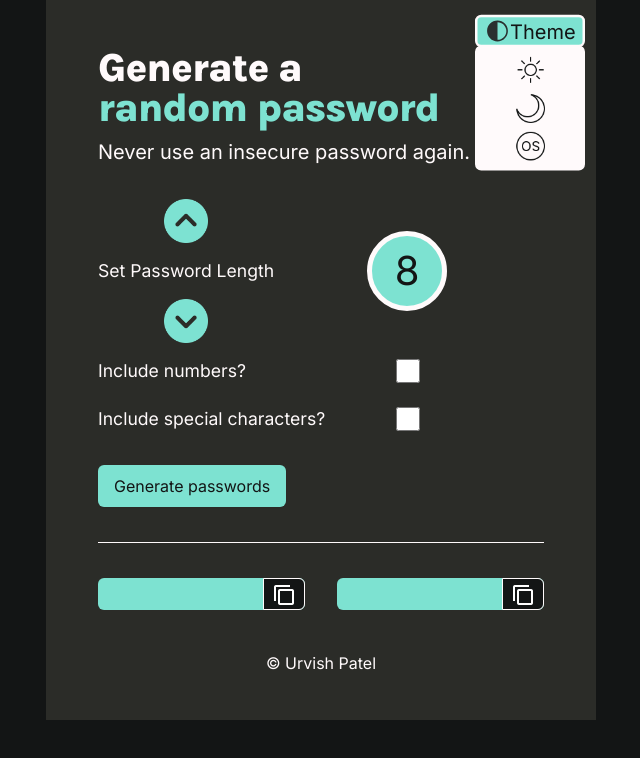
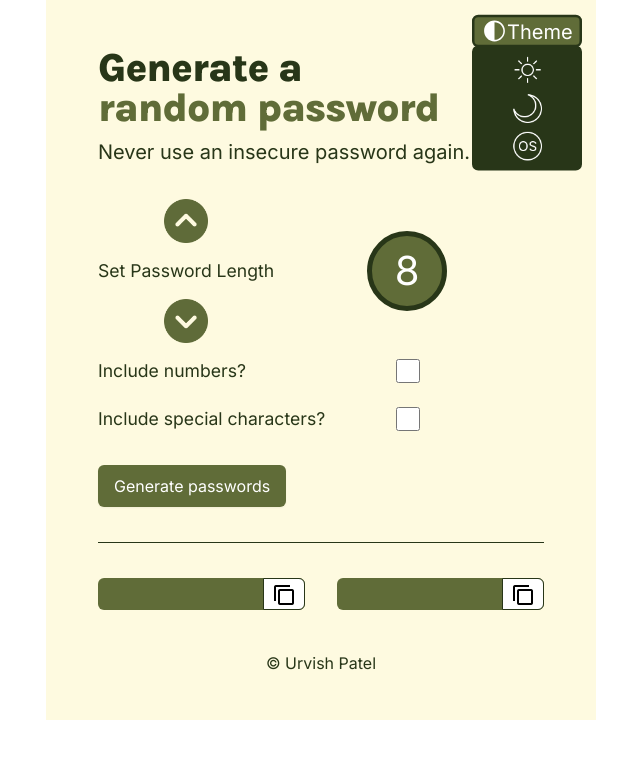
Before and after one commit to urvishp13/Password-Generator, a plain HTML site: page index.html in a window 1280 px wide. Both pictures are taken after a click on the button "Theme". Shown: the whole page, without its empty margins (319-959 px from the left). Drawn offline with nearby package versions, Linux system fonts and the light colour scheme.

Commit message:
wrote code for COLOR THEMES

```diff
--- a/assets/css/colorTheme.css
+++ b/assets/css/colorTheme.css
@@ -84,7 +84,7 @@ button.theme-select:hover {
     button.theme-select,
     .themes {
         transform: scale(1.25);
-        right: 4%;
+        right: 4.5%;
     }
 
     .themes {
--- a/assets/javascript/colorTheme.js
+++ b/assets/javascript/colorTheme.js
@@ -1,5 +1,12 @@
 const themeSelectBtn = document.getElementById("theme-select")
 const themes = document.getElementById("themes")
+const body = document.body
+
+const light = document.getElementById("light-icon")
+const dark = document.getElementById("dark-icon")
+const system = document.getElementById("system-icon")
+
+const availableThemes = ["light", "dark", "system"]
 
 themeSelectBtn.addEventListener("click", function() {
     themes.classList.toggle("show")
@@ -10,3 +17,14 @@ themes.addEventListener("click", function(e) {
         themes.classList.remove("show")
     }
 })
+
+light.addEventListener("click", () => setTheme("light"))
+dark.addEventListener("click", () => setTheme("dark"))
+system.addEventListener("click", () => setTheme("system"))
+
+function setTheme(theme) {
+    for (const th of availableThemes) {
+        body.classList.remove(th)
+    }
+    body.classList.add(theme)
+}
--- a/index.html
+++ b/index.html
@@ -12,7 +12,7 @@
     <link rel="stylesheet" href="assets/css/colorTheme.css">
 </head>
 
-<body class="dark">
+<body>
     <main>
         <div class="theme-setting" style="text-align: end;">
             <button id="theme-select" class="theme-select"><img class="color-theme-icon" src="assets/icons/color-theme.svg" width="20">Theme</button>
```
